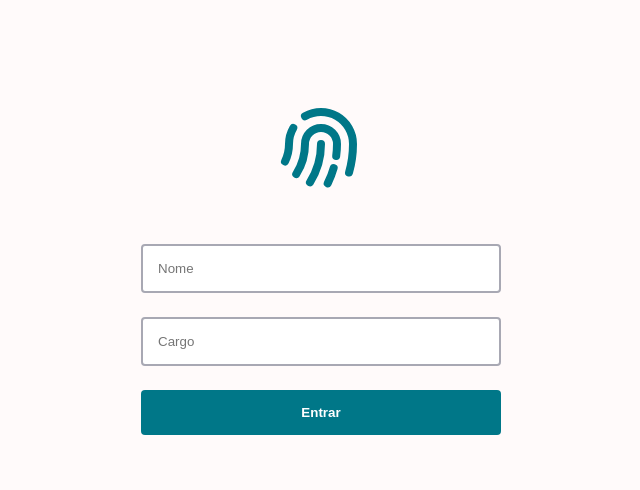
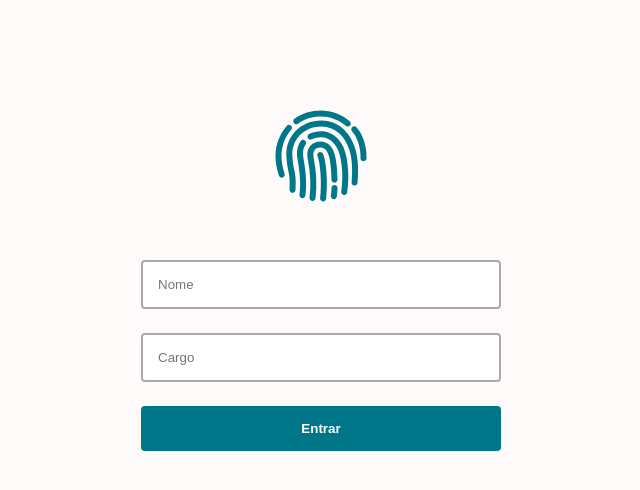
Before and after one commit to KaelHS/desafioQualyteam, a React (Create React App) app: page / in a window 1280 px wide. Shown: the top 490 px of the page, without its empty margins (319-959 px from the left). Built offline with nearby package versions, Linux system fonts and the light colour scheme; data requests are answered from the project's data file.

Commit message:
Login icon set

```diff
--- a/src/pages/Login/index.tsx
+++ b/src/pages/Login/index.tsx
@@ -1,7 +1,7 @@
 import React, { FormEvent, useState } from 'react';
 import { useHistory } from 'react-router-dom';
-import { useFakeAuth } from '../../hooks/useFakeAuth'
-import { HiOutlineFingerPrint } from 'react-icons/hi'
+import { useFakeAuth } from '../../hooks/useFakeAuth';
+import { IoIosFingerPrint } from 'react-icons/io';
 
 import { Container } from './styles';
 
@@ -29,7 +29,7 @@ const Login = () => {
         <Container>
             <form onSubmit={handleSubmit}>
                 <div>
-                    <HiOutlineFingerPrint size="6rem" color="var(--blue)"/>
+                    <IoIosFingerPrint size="7rem" color="var(--blue)"/>
                 </div>
                 <input
                     type="text"
```
